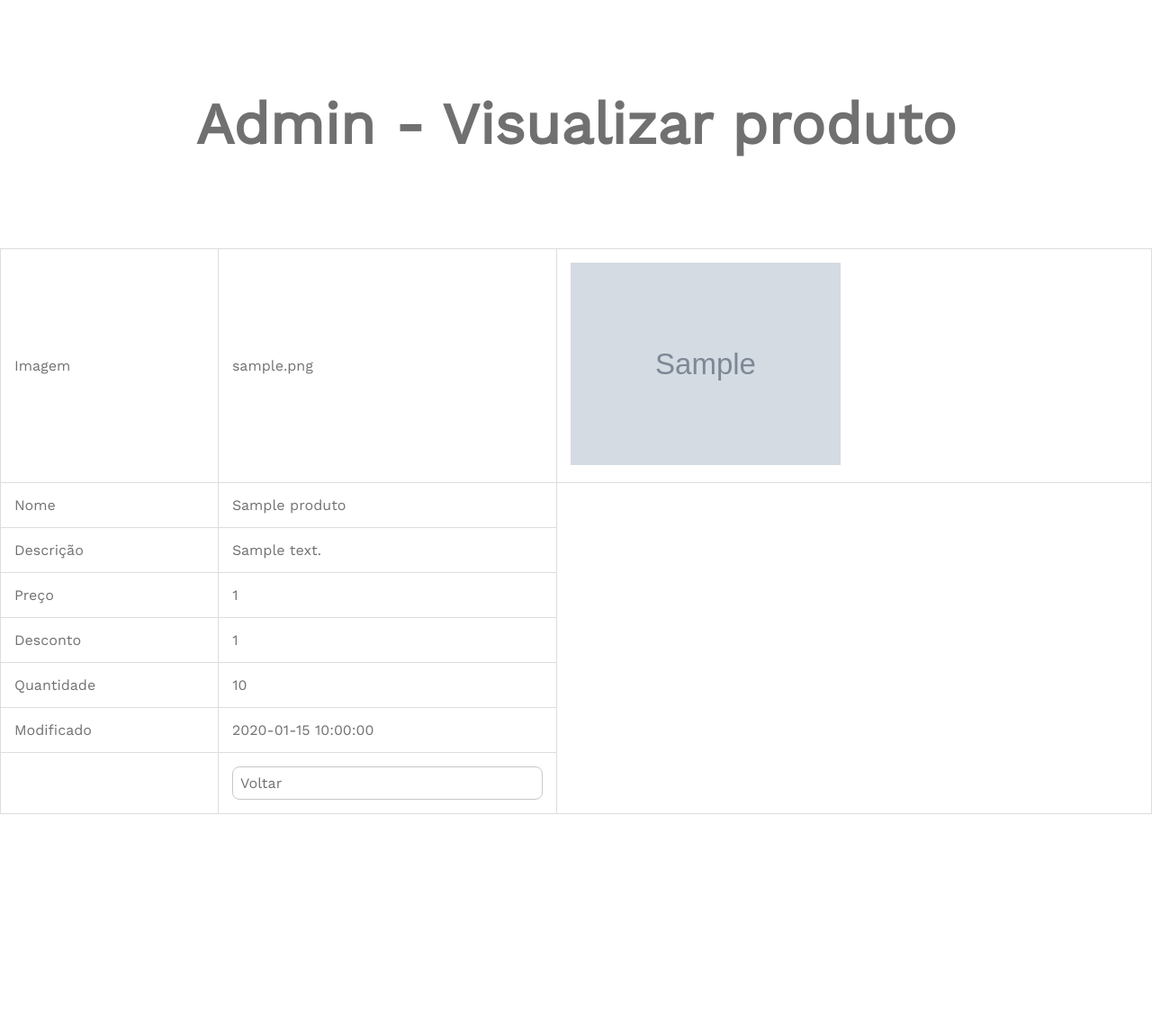
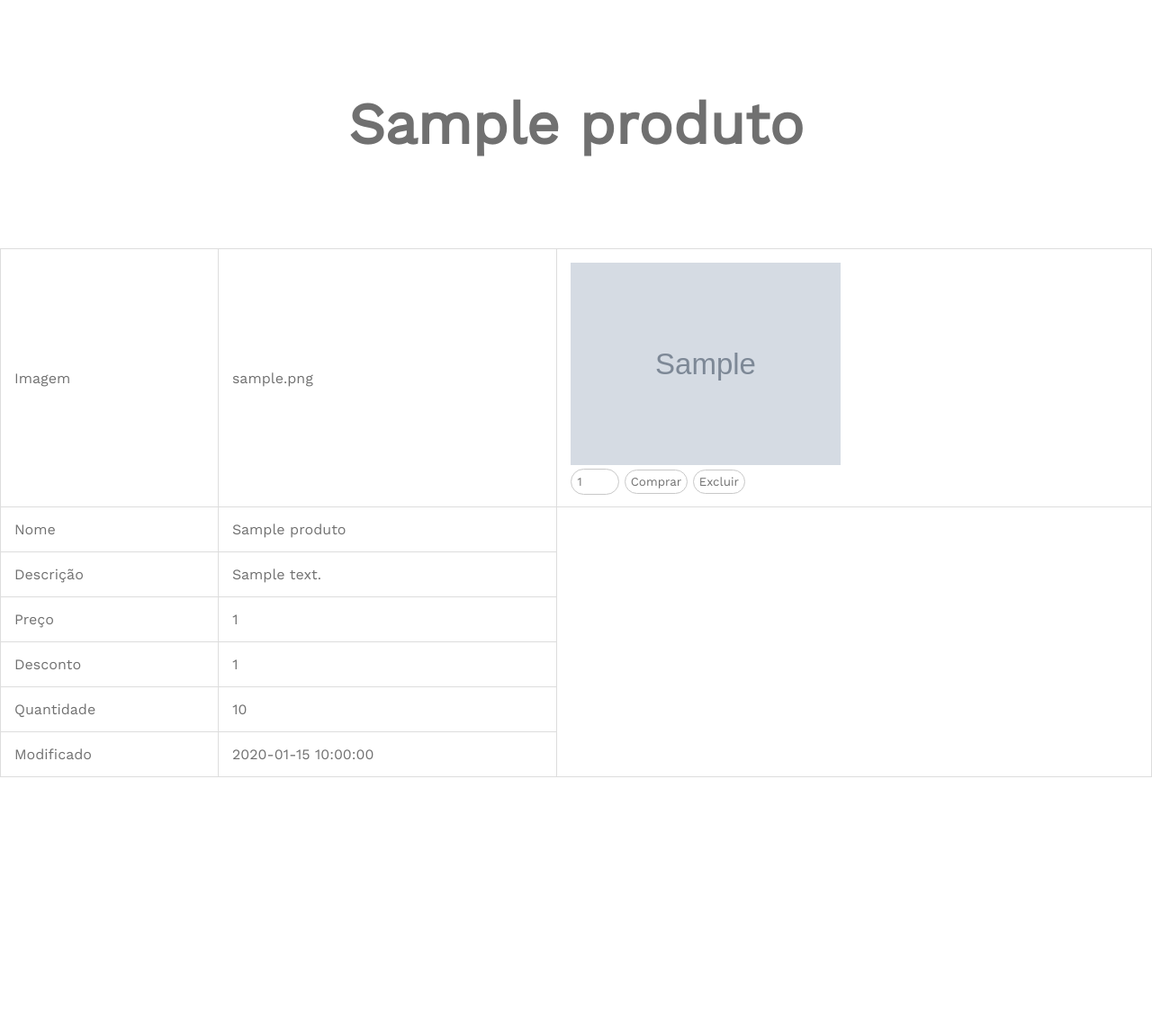
Before and after one commit to LuanContarin/Cinderela, a PHP site: page /visualizar.php?id=1 in a window 1280 px wide. Shown: the part 101-1246 px from the top of the page at 90% size. After the commit the page ends 965 px from the top, so only its background shows below. Run offline with PHP 8.4, Linux system fonts and the light colour scheme; the visitor is signed in with stand-in values (Sample User, id 1); tables that the repository leaves empty hold one stand-in row (values such as "Sample post"); grey boxes marked "Sample" are stand-in pictures; data that the repository does not hold is empty.

Commit message:
visualizar produto

```diff
--- a/actions/checkAdmin.php
+++ b/actions/checkAdmin.php
@@ -1,5 +1,5 @@
 <?php
-$isAdmin = isset($_SESSION['email']) && $_SESSION['email'] === 'admin@admin';
+$isAdmin = isset($_SESSION['email']) && $_SESSION['email'] === 'admin@admin.com';
 if (!$isAdmin) {
   header('Location:index.php');
 }
--- a/produtos.php
+++ b/produtos.php
@@ -3,7 +3,6 @@ require 'components/header.php';
 require 'actions/checkLogged.php';
 require 'actions/checkAdmin.php';
 include 'actions/conexion.php';
-
 ?>
 
 
--- a/visualizar.php
+++ b/visualizar.php
@@ -5,11 +5,6 @@ require 'actions/checkLogged.php';
 
 ?>
 
- <div class="tac" style="margin: 100px;font-size: 2em;">
-  <h1>Admin - Visualizar produto</h1>
-</div>
-<div class="table-wrapper-wrapper">
-  <div class="table-wrapper">
 <?php
 
 $id=isset($_GET['id']) ? $_GET['id'] : die('ERRO: ID não encontrado.');
@@ -37,6 +32,13 @@ try {
   $desconto = $row['desconto'];
   $quantidade = $row['quantidade'];
   $modificado = $row['modificado'];
+  ?>
+   <div class="tac" style="margin: 100px;font-size: 2em;">
+    <h1><?php echo $nome ?></h1>
+  </div>
+  <div class="table-wrapper-wrapper">
+    <div class="table-wrapper">
+  <?php
 
 }
 
@@ -54,6 +56,13 @@ catch (PDOException $exception) {
     <td><?php echo htmlspecialchars($row['imagem'], ENT_QUOTES);  ?></td>
     <td>
       <?php echo $imagem ? "<img src='uploads/{$imagem}' style='width:300px;' />" : "Sem imagem disponível."; ?>
+      <form action="carrinho.php?id=<?php echo $cod;?>" method="post">
+        <div style="height: 27px">
+          <input class="prod-num" type="number" name="quantidade" value="1">
+          <input class='prod-btn' type="submit" name="compra" value="Comprar">
+          <input class='prod-btn' type="submit" name="excluir" value="Excluir">
+        </div>
+      </form>
     </td>
   </tr>
   <tr>
@@ -80,12 +89,6 @@ catch (PDOException $exception) {
     <td>Modificado</td>
     <td><?php echo htmlspecialchars($modificado, ENT_QUOTES);  ?></td>
   </tr>
-  <tr>
-    <td></td>
-    <td>
-      <a href='produtos.php' class='admin-btn'>Voltar</a>
-  </td>
-  </tr>
 </table>
 </div>
 </div>
```
Also changed, not shown: home.php (+18 -1 lines).
